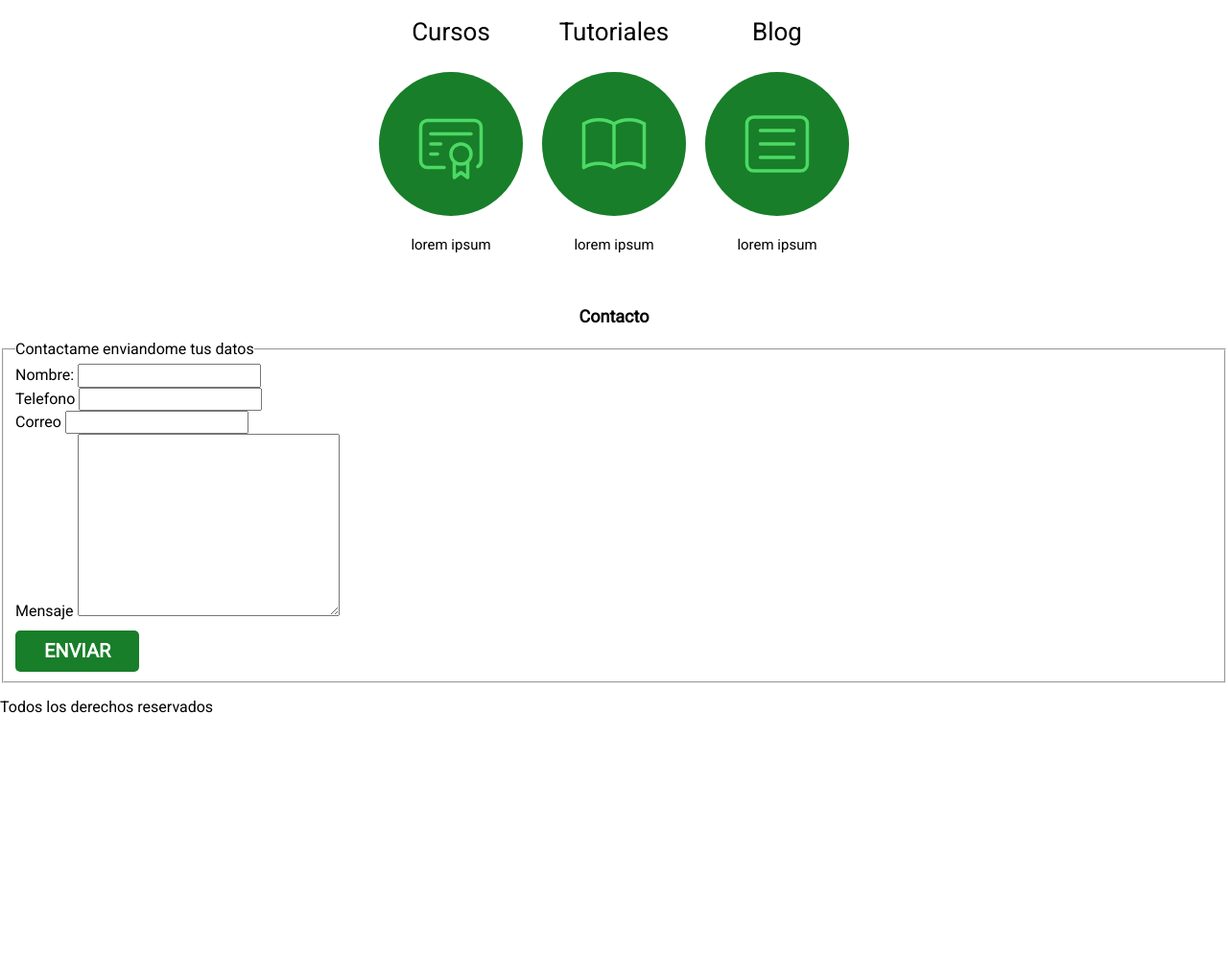
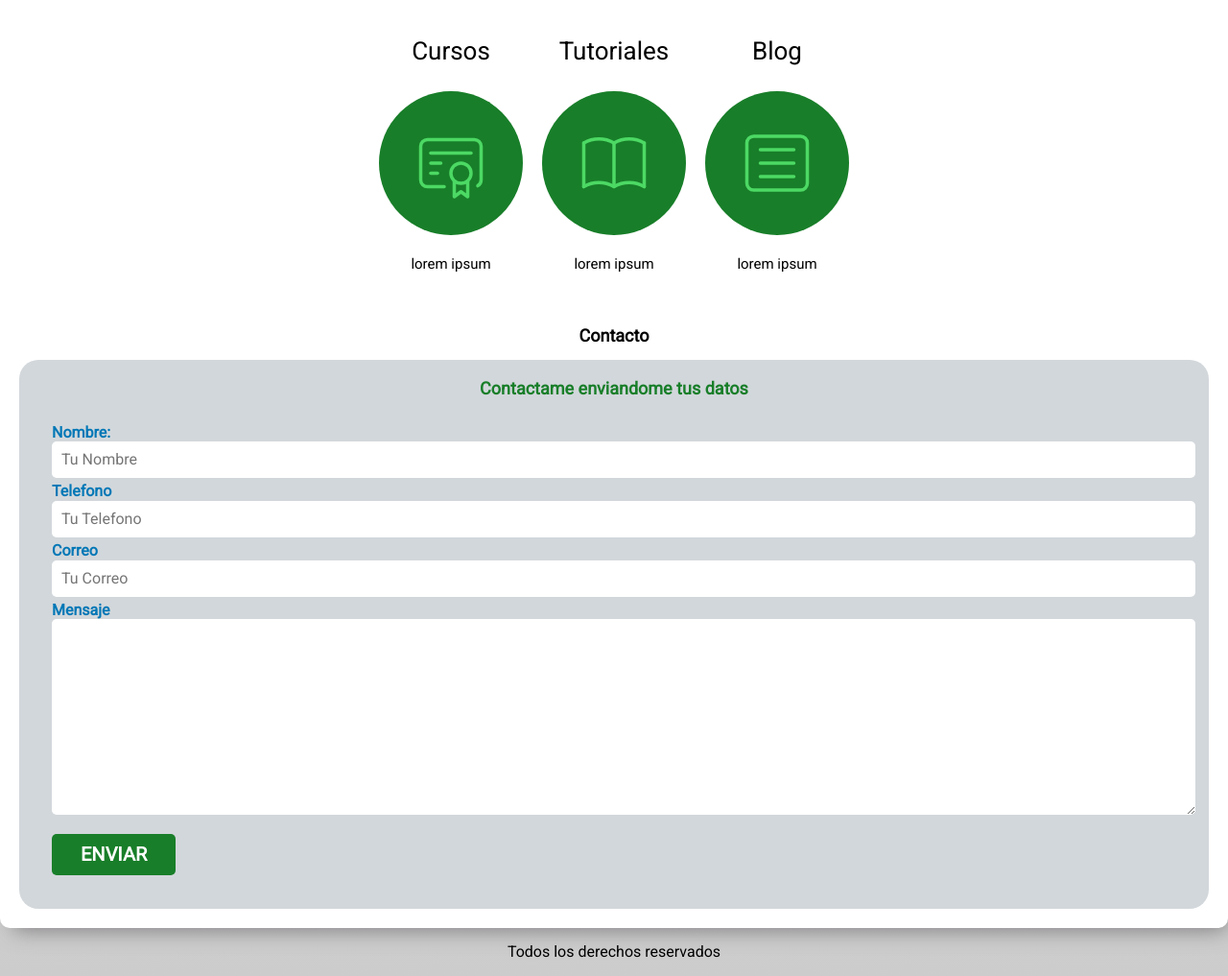
Before and after one commit to adperezbo-wq/web-personal-angervis.perez, a plain HTML site: page index.html in a window 1280 px wide. Shown: the part 677-1694 px from the top of the page at 96% size. Before the commit the page ends 1439 px from the top, so only its background shows below. Drawn offline with Linux system fonts and the light colour scheme.

Commit message:
degradados

```diff
--- a/css/styles.css
+++ b/css/styles.css
@@ -13,6 +13,7 @@ html{
 
 body{font-family: "Roboto" , sans-serif;
     font-size:var(--tamaño-fuente);/*1rem =16px*/
+    background-image: linear-gradient(to top,rgb(204, 204, 204)0%,white 100%);
 }
 
 h1{
@@ -30,6 +31,24 @@ h3{
 h1,h2,h3{
     text-align: center;
 }
+
+fieldset{
+    border: none;
+}
+
+footer{
+    text-align: center;
+}
+
+.sombra{
+    -webkit-box-shadow:6px 10px 22px -8px rgba(92,87,92,0.68);
+    -moz-box-shadow:6px 10px 22px -8px rgba(92,87,92,0.68);
+    box-shadow: 6px 10px 22px -8px rgba(92,87,92,0.68);
+    background-color: white;
+    padding: 2rem;
+    border-radius: 1rem;
+}
+
 /*utilidades*/
 .contenedor{
     width: 75%;
@@ -192,3 +211,37 @@ p{
     justify-content: center;
     align-items: center;
 }
+
+.formulario{
+    background-color: var(--gris);
+    width:(60rem,100%);
+    margin:0 auto;
+    padding: 2rem;
+    border-radius: 2rem;
+}
+
+.formulario legend{
+    text-align: center;
+    font-size: 1.8rem;
+    font-weight: bold;
+    margin-bottom: 2rem;
+    color: var(--primario);
+}
+
+.campo{
+    margin-bottom: 1rem;
+}
+
+.campo{
+    color: var(--secundario);
+    font-weight: bold;
+    display: block;
+    margin-bottom: .5rem;
+}
+
+.input-text{
+    width: 100%;
+    border: none;
+    padding: 1rem;
+    border-radius: 0.5rem;
+}
--- a/index.html
+++ b/index.html
@@ -3,7 +3,7 @@
 <head>
     <meta charset="UTF-8">
     <meta name="viewport" content="width=device-width, initial-scale=1.0">
-    <title>Document</title>
+    <title>Formacion</title>
     <link rel="stylesheet" href="css/normalize.css">
     <link rel="preconnect" href="https://fonts.googleapis.com">
     <link rel="preconnect" href="https://fonts.gstatic.com" crossorigin>
@@ -48,7 +48,7 @@
             <a class="boton" href="tutoriales.html">Tutoriales</a>
         </div>
     </section>
-    <main>
+    <main class="sombra">
         <h1>Mi contenido</h1>
         <div class="micontenido">
             <section class="contenido">
@@ -128,27 +128,36 @@
             <fieldset>
                 <legend>Contactame enviandome tus datos</legend>
                 <div class="contenedor-campos">
-
-                </div><!--contenedo-campos-->
+                <div class="campo">
                     <div>
                         <label for="">Nombre:</label>
-                <input type="text"name="Nombre">
+                        <input class="input-text" type="text"name="Nombre" placeholder="Tu Nombre">
                     </div>
+                </div>
+                <div class="campo">
                     <div>
                         <label for="">Telefono</label>
-                    <input type="tel" name="Telefono" id="">
+                        <input class="input-text" type="tel" name="Telefono" id="" placeholder="Tu Telefono">
                     </div>
+                </div>
+                <div class="campo">
                     <div>
                         <label for="">Correo</label>
-                    <input type="email" name="Correo" id="">
+                        <input class="input-text" type="email" name="Correo" id="" placeholder="Tu Correo">
                     </div>
+                </div>
+                <div class="campo">
                     <div>
                         <label for="">Mensaje</label>
-                    <textarea name="Mensaje" id="" cols="30" rows="10"></textarea>
+                        <textarea class="input-text" name="Mensaje" id="" cols="30" rows="10"></textarea>
                     </div>
+                </div>
+                <div class="campo">
                     <div>
                         <input class="boton" type="submit" value="Enviar">
                     </div>
+                </div>
+                </div><!--contenedo-campos-->
             </fieldset>
 
         </form>
```
Lines whose indentation alone changed are shown as unchanged.
